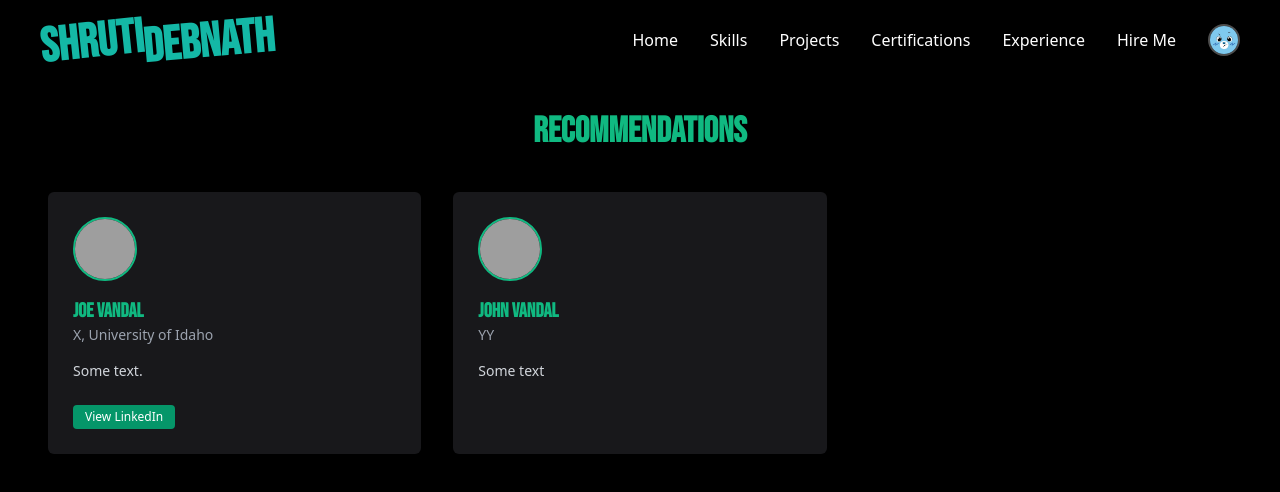
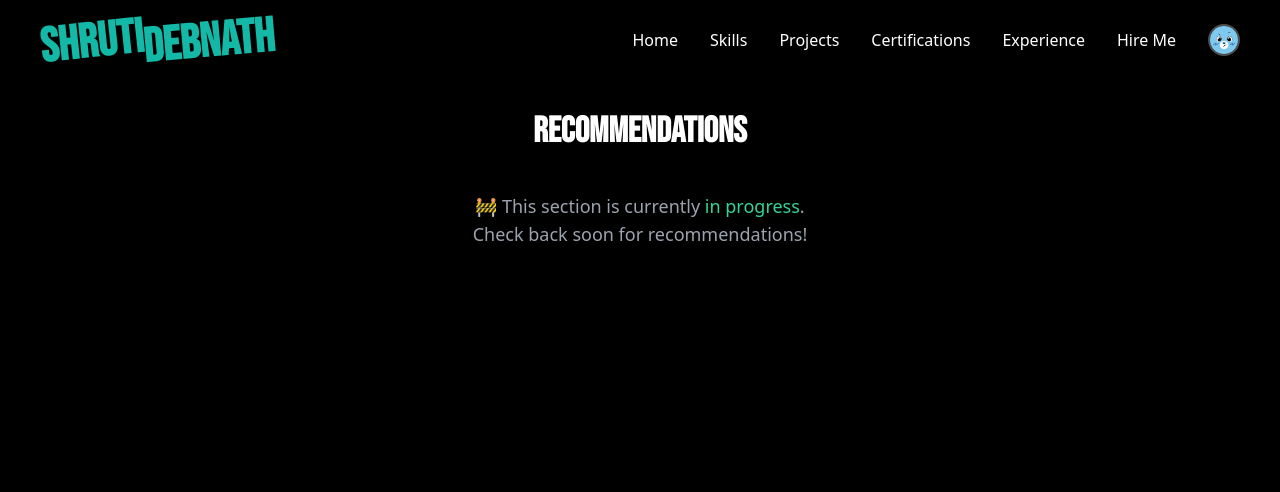
Before and after one commit to shruti-246/fun_portfolio, a React (Vite) app: page /recommendations in a window 1280 px wide. Shown: the top 492 px of the page. Built offline with nearby package versions, Linux system fonts and the light colour scheme; grey boxes are pictures that could not be loaded.

Commit message:
Updated recommendation

```diff
--- a/src/data/proj_data.js
+++ b/src/data/proj_data.js
@@ -33,10 +33,10 @@ export const projects = [
     github: "https://gist.github.com/shruti-246/f7a23175191ef7fbddec0dab095a7e71"
   },
   {
-    title: cloakImg,
+    title: "Invisible Cloak",
     description:
       "Fun OpenCV project that creates an invisibility cloak effect using color masking and real-time video processing.",
-    image: "/assets/cloak.jpg",
+    image: cloakImg,
     stack: ["Python", "OpenCV", "NumPy"],
     github: "https://github.com/shruti-246/First-project",
   },
--- a/src/data/rec_data.js
+++ b/src/data/rec_data.js
@@ -1,5 +1,5 @@
 export const recommendations = [
-  {
+  /*{
     name: "Joe vandal",
     title: "X, University of Idaho",
     text: "Some text.",
@@ -11,5 +11,5 @@ export const recommendations = [
     title: "YY",
     text: "Some text",
     avatar: "/assets/reco_john.jpg"
-  }
+  }*/
 ];
--- a/src/pages/Recom.jsx
+++ b/src/pages/Recom.jsx
@@ -1,4 +1,68 @@
+// src/pages/Recommendations.jsx
 import React from "react";
+import { recommendations } from "../data/rec_data";
+import RecruiterNavbar from "../components/RecruiterNavbar";
+
+export default function Recommendations() {
+  const hasRecs = recommendations && recommendations.length > 0;
+
+  return (
+    <div className="bg-black text-white min-h-screen">
+      <RecruiterNavbar />
+
+      <div className="pt-28 px-6 md:px-12 pb-12">
+        <h1 className="text-4xl font-bold mb-10 text-center">
+          Recommendations
+        </h1>
+
+        {!hasRecs ? (
+          <div className="text-center text-gray-400 text-lg">
+            🚧 This section is currently <span className="text-emerald-400">in progress</span>.
+            <br />
+            Check back soon for recommendations!
+          </div>
+        ) : (
+          <div className="grid gap-8 md:grid-cols-2 lg:grid-cols-3">
+            {recommendations.map((r, i) => (
+              <div
+                key={i}
+                className="bg-zinc-900 rounded-md p-6 shadow-md hover:shadow-[0_0_15px_rgba(16,185,129,0.5)] transition"
+              >
+                {r.avatar && (
+                  <img
+                    src={r.avatar}
+                    alt={r.name}
+                    className="w-16 h-16 rounded-full object-cover border-2 border-emerald-500 mb-4"
+                  />
+                )}
+
+                <h2 className="text-xl font-semibold text-emerald-400">
+                  {r.name}
+                </h2>
+                <p className="text-sm text-gray-400 mb-4">{r.title}</p>
+                <p className="text-gray-300 text-sm mb-4">{r.text}</p>
+
+                {r.linkedin && (
+                  <a
+                    href={r.linkedin}
+                    target="_blank"
+                    rel="noopener noreferrer"
+                    className="text-emerald-400 text-sm hover:underline"
+                  >
+                    View LinkedIn
+                  </a>
+                )}
+              </div>
+            ))}
+          </div>
+        )}
+      </div>
+    </div>
+  );
+}
+
+
+/** import React from "react";
 import { recommendations } from "../data/rec_data";
 import RecruiterNavbar from "../components/RecruiterNavbar";
 
@@ -29,7 +93,7 @@ export default function Recommendations() {
                   transition duration-300
                 "
               >
-                {/* Avatar */}
+                {/* Avatar }
                 {r.avatar && (
                   <img
                     src={r.avatar}
@@ -41,16 +105,16 @@ export default function Recommendations() {
                   />
                 )}
 
-                {/* Name & title */}
+                {/* Name & title }
                 <h2 className="text-xl font-semibold text-emerald-500">
                   {r.name}
                 </h2>
                 <p className="text-sm text-gray-400 mb-4">{r.title}</p>
 
-                {/* Recommendation text */}
+                {/* Recommendation text }
                 <p className="text-gray-300 text-sm mb-4">{r.text}</p>
 
-                {/* Optional LinkedIn */}
+                {/* Optional LinkedIn }
                 {r.linkedin && (
                   <a
                     href={r.linkedin}
@@ -73,3 +137,4 @@ export default function Recommendations() {
     </div>
   );
 }
+**/
```
Also changed, not shown: src/assets/banner.jpg.
